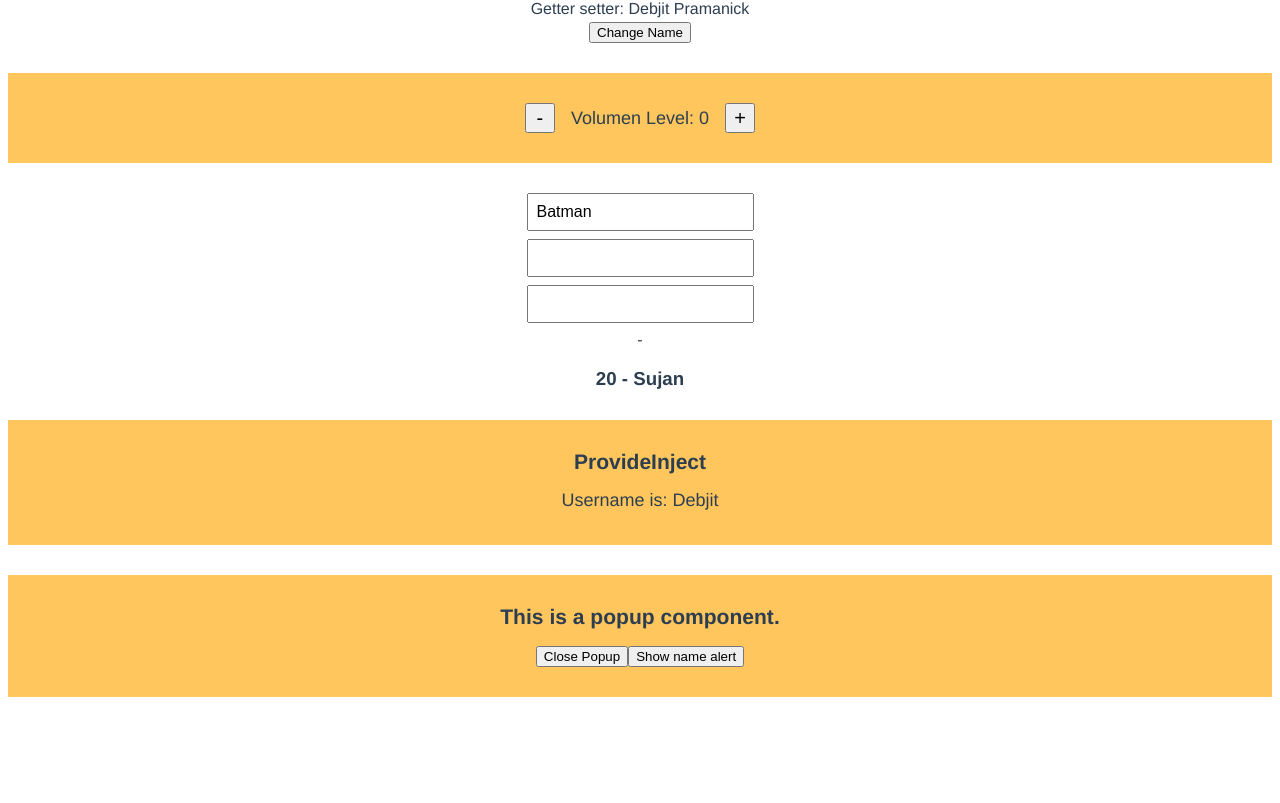
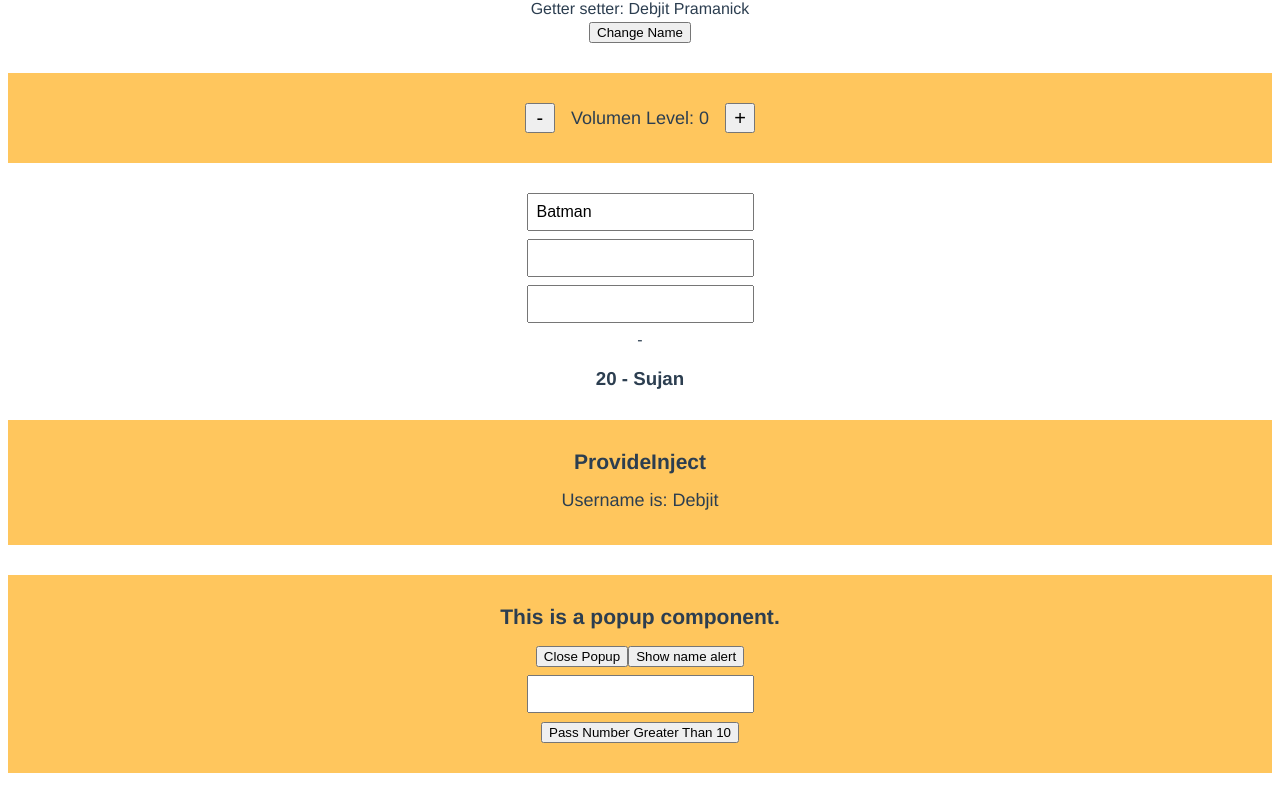
Before and after one commit to DebjitPramanick/Practice-Vue, a Vue app in the folder firstapp/: page / in a window 1280 px wide. Shown: the part 1856-2659 px from the top of the page. Before the commit the page ends 2583 px from the top, so only its background shows below. Built offline with nearby package versions, Linux system fonts and the light colour scheme.

Commit message:
Validating Emitted Events

```diff
--- a/firstapp/src/App.vue
+++ b/firstapp/src/App.vue
@@ -59,9 +59,11 @@
     <Greet name="Debjit" age=20 likes=20 nickname="Sujan" />
 
     <ProvideInject />
+    <h3 v-if="number!==null">The number is: {{number}}</h3>
     <ComponentEvents v-show="showComponent"
     @close="closePopup"
-    @alert="showName"/>
+    @alert="showName"
+    @passNum="setNum"/>
 
   </div>
 </template>
@@ -128,7 +130,8 @@ export default {
           items: ['Burger', 'Pizza']
         },
       ],
-      showComponent: true
+      showComponent: true,
+      number: null
     }
   },
   methods: {
@@ -137,6 +140,9 @@ export default {
     },
     showName(name){
       alert(name)
+    },
+    setNum(num){
+      this.number = num
     }
   },
   provide(){
--- a/firstapp/src/components/ComponentEvents.vue
+++ b/firstapp/src/components/ComponentEvents.vue
@@ -3,13 +3,30 @@
         <h3>This is a popup component.</h3>
         <button @click="$emit('close')">Close Popup</button>
         <button @click="$emit('alert', 'Debjit')">Show name alert</button>
+
+        <input type="number" v-model="num">
+        <button @click="$emit('passNum', num)">Pass Number Greater Than 10</button>
     </div>
 </template>
 
 <script>
     export default {
         name: "ComponentEvents",
-        emits: ['close', 'alert']
+        //emits: ['close', 'alert'],
+        data(){
+            return{
+                num: null
+            }
+        },
+        emits: {
+            passNum: (num) => {
+                if(num<10) {
+                    alert("Number is less than 10.")
+                    return false
+                }
+                else return true
+            }
+        }
     }
 </script>
 
```
